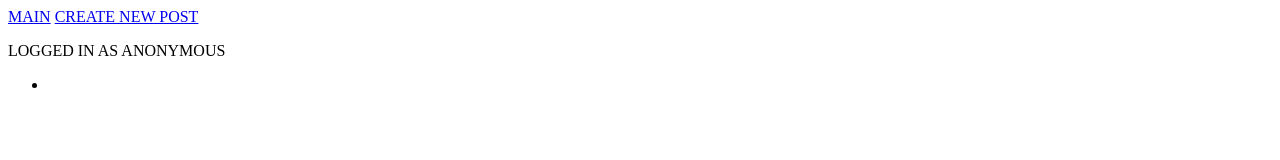
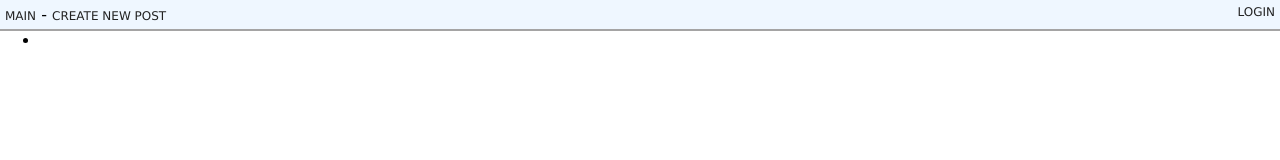
Before and after one commit to balintvecsey/redditfrontend, a plain HTML site: page index.html in a window 1280 px wide. Drawn offline with Linux system fonts and the light colour scheme.

Commit message:
add basic style for the header

```diff
--- a/index.html
+++ b/index.html
@@ -8,8 +8,9 @@
   <body>
     <header>
       <a href="#">MAIN</a>
+      <span> - </span>
       <a href="#">CREATE NEW POST</a>
-      <p>LOGGED IN AS ANONYMOUS</p>
+      <a id="login" href="#">LOGIN</a>
     </header>
     <div class="wrapper">
       <ul>
--- a/style.css
+++ b/style.css
@@ -0,0 +1,24 @@
+* {
+  margin: 0px;
+  font-family: verdana;
+}
+
+header {
+  background: #EFF7FF;
+  padding: 5px;
+  border-bottom: 2px solid #A5A4A4;
+}
+
+header a {
+  color: #222;
+  font-size: 12px;
+  text-decoration: none;
+}
+
+header a:hover {
+  color: #149EF0;
+}
+
+#login {
+  float: right;
+}
```
